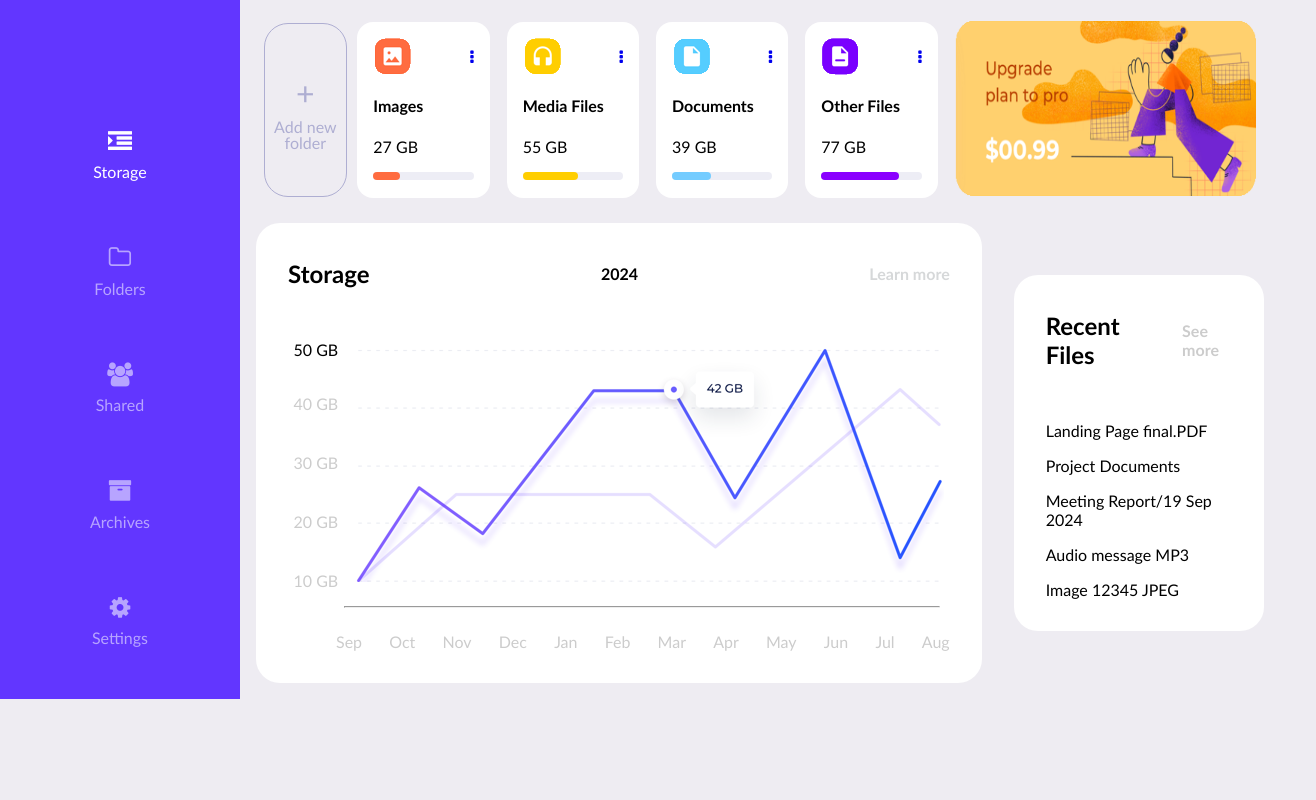
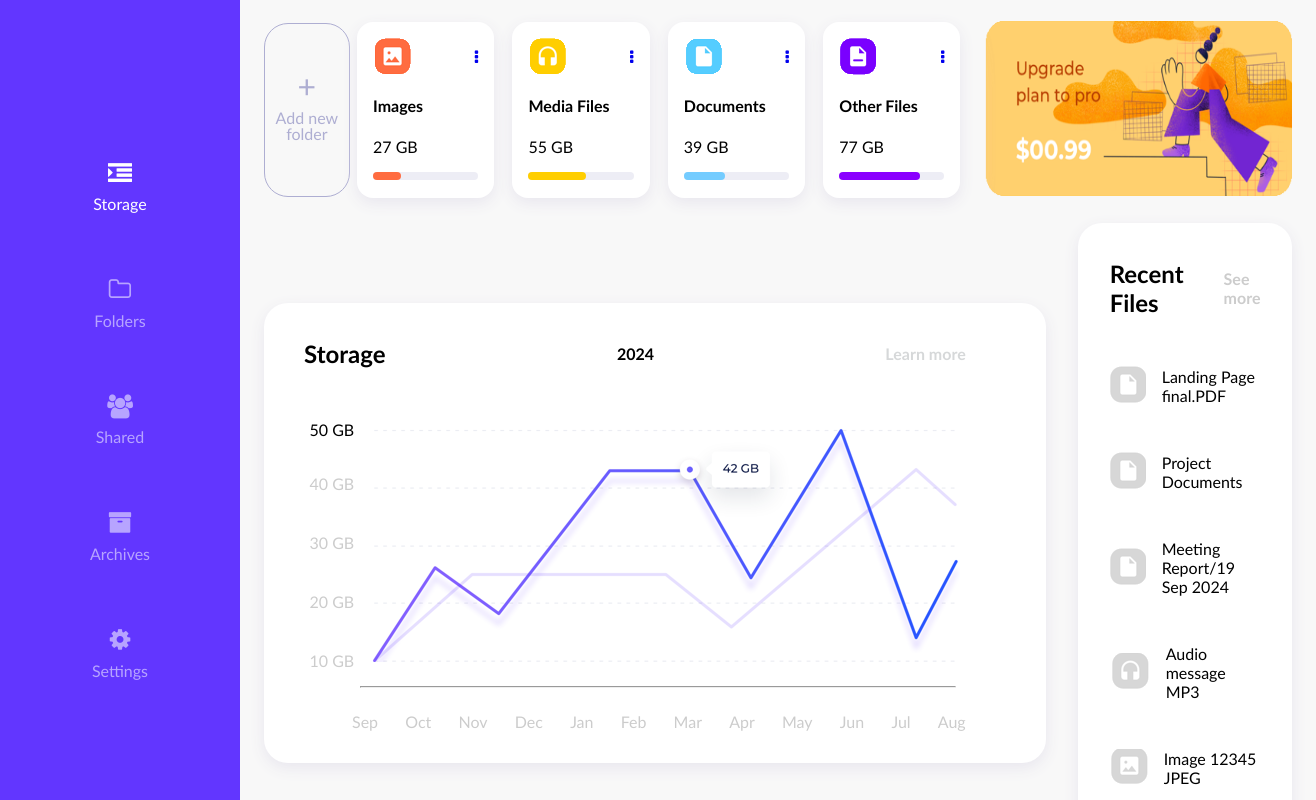
Before and after one commit to vitaliju/cloud-storage, a website: page index.html in a window 1280 px wide. Shown: the part 115-915 px from the top of the page, 1316 px wide, since content can reach past the window. Before the commit the page ends 814 px from the top, so only its background shows below. Drawn offline with Linux system fonts and the light colour scheme.

Commit message:
Recent files

```diff
--- a/css/aside.css
+++ b/css/aside.css
@@ -8,7 +8,7 @@ aside {
 .main-nav {
   display: flex;
   flex-direction: column;
-  margin-top: 12rem;
+  margin-top: 6rem;
   gap: 4rem;
 }
 .nav-list {
--- a/css/main.css
+++ b/css/main.css
@@ -7,7 +7,7 @@ body {
   min-height: 100vh;
   margin: 0 auto;
   font-family: "Gill Sans", "Gill Sans MT", Calibri, "Trebuchet MS", sans-serif;
-  background-color: #eeecf2;
+  background-color: #f8f8f8;
 }
 .folderBar {
   display: grid;
@@ -27,7 +27,7 @@ body {
   border: 0.1rem solid #aeaed2;
   border-radius: 1.5rem;
   padding: 0.5rem;
-  gap: 0.1rem;
+  gap: 1rem;
 }
 .addNew .plus {
   margin-top: 2rem;
@@ -37,7 +37,12 @@ body {
 }
 .addNew .add {
   text-align: center;
+  text-decoration: none;
   color: #aeaed2;
+  margin-bottom: 2rem;
+}
+.add:hover {
+  text-decoration: underline;
 }
 .folderCards {
   display: flex;
@@ -45,10 +50,11 @@ body {
   width: 80%;
   height: 11rem;
   padding: 1rem;
-  margin-left: -4.5rem;
+  margin-left: -4.9rem;
   background-color: #fff;
   border: none;
   border-radius: 1rem;
+  box-shadow: #e8e6ee 0px 5px 15px;
 }
 .folderCards .link {
   display: flex;
@@ -100,16 +106,16 @@ body {
 .bigCards {
   display: flex;
   align-items: center;
-  justify-content: center;
   gap: 2rem;
-  padding: 1rem;
+  padding: 1rem 1.5rem;
 }
 .storage {
   display: flex;
   flex-direction: column;
   background-color: #fff;
-  padding: 1rem 2rem;
+  padding: 1rem 5rem 1rem 2.5rem;
   border-radius: 1.5rem;
+  box-shadow: #e8e6ee 0px 5px 15px;
   gap: 1rem;
 }
 .storage .title {
@@ -124,6 +130,10 @@ body {
   font-weight: bold;
   text-decoration: none;
   color: #d6d8d9;
+}
+.title a:hover {
+  text-decoration: underline;
+  color: #aeaed2;
 }
 .storage .data {
   display: flex;
@@ -156,7 +166,8 @@ hr {
   background-color: #fff;
   padding: 1rem 2rem;
   border-radius: 1.5rem;
-  gap: 1rem;
+  box-shadow: #e8e6ee 0px 5px 15px;
+  gap: 0.9rem;
 }
 .recentTitle {
   display: flex;
@@ -169,3 +180,18 @@ hr {
   text-decoration: none;
   color: #ccc;
 }
+.recentTitle a:hover {
+  text-decoration: underline;
+  color: #aeaed2;
+}
+.recentFiles .files {
+  display: flex;
+  flex-direction: column;
+  margin-bottom: 1.5rem;
+  gap: 1rem;
+}
+.files .file {
+  display: flex;
+  align-items: center;
+  gap: 1rem;
+}
--- a/index.html
+++ b/index.html
@@ -52,7 +52,7 @@
             <div class="folderBar">
                 <div class="addNew">
                     <a class="plus" href="#">+</a>
-                    <p class="add">Add new <br>folder</p>
+                    <a class="add" href="#">Add new <br>folder</a>
                 </div>
                 <div class="folderCards">
                     <div class="link">
@@ -69,7 +69,7 @@
                         </div>
                     </div>
                 </div>
-                <div class="folderCards" style="margin-left: -5.5rem;">
+                <div class="folderCards" style="margin-left: -5.9rem;">
                     <div class="link">
                         <img src="./img/icon2.png" alt="img">
                         <a href="#"><i class="fa fa-ellipsis-v" aria-hidden="true"></i></a>
@@ -84,7 +84,7 @@
                         </div>
                     </div>
                 </div>
-                <div class="folderCards" style="margin-left: -6.5rem;">
+                <div class="folderCards" style="margin-left: -6.9rem;">
                     <div class="link">
                         <img src="./img/icon3.png" alt="img">
                         <a href="#"><i class="fa fa-ellipsis-v" aria-hidden="true"></i></a>
@@ -99,7 +99,7 @@
                         </div>
                     </div>
                 </div>
-                <div class="folderCards" style="margin-left: -7.5rem;">
+                <div class="folderCards" style="margin-left: -7.9rem;">
                     <div class="link">
                         <img src="./img/icon4.png" alt="img">
                         <a href="#"><i class="fa fa-ellipsis-v" aria-hidden="true"></i></a>
@@ -162,23 +162,23 @@
                     </div>
                     <div class="files">
                         <div class="file">
-                            <a href="#"></a>
+                            <a href="#"><img src="./img/pdf.png" alt="PDF"></a>
                             <p>Landing Page final.PDF</p>
                         </div>
                         <div class="file">
-                            <a href="#"></a>
+                            <a href="#"><img src="./img/pdf.png" alt="Project"></a>
                             <p>Project Documents</p>
                         </div>
                         <div class="file">
-                            <a href="#"></a>
+                            <a href="#"><img src="./img/pdf.png" alt="Meeting"></a>
                             <p>Meeting Report/19 Sep 2024</p>
                         </div>
                         <div class="file">
-                            <a href="#"></a>
+                            <a href="#"><img src="./img/audio.png" alt="Audio"></a>
                             <p>Audio message MP3</p>
                         </div>
                         <div class="file">
-                            <a href="#"></a>
+                            <a href="#"><img src="./img/image.png" alt="Image"></a>
                             <p>Image 12345 JPEG</p>
                         </div>
                     </div>
```
